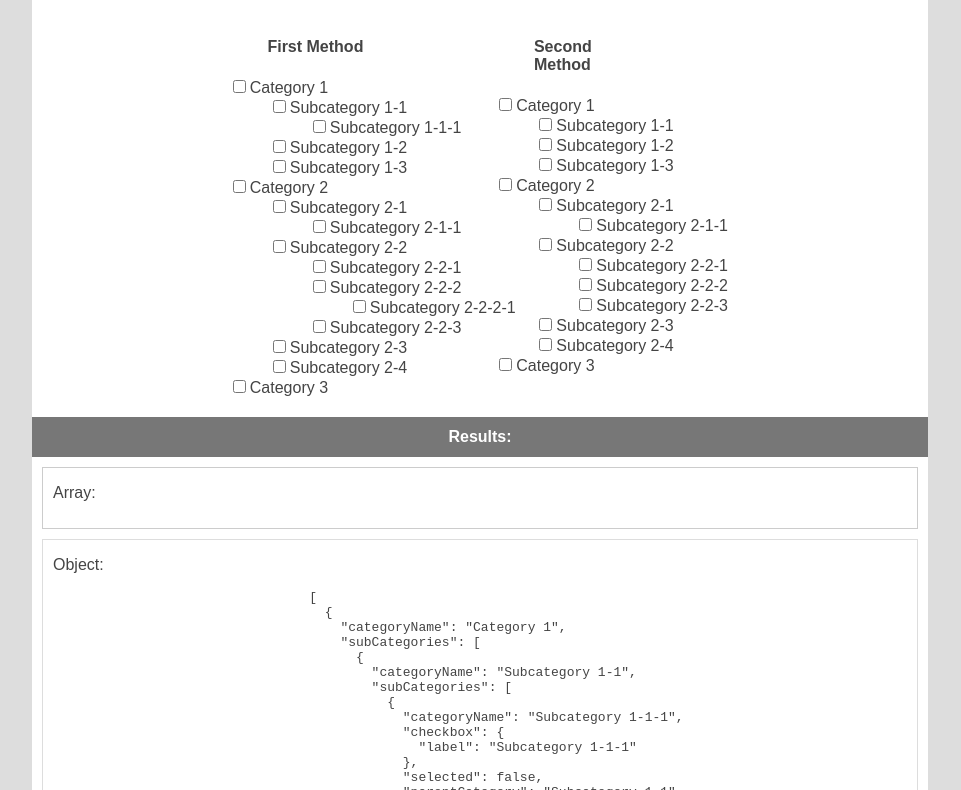
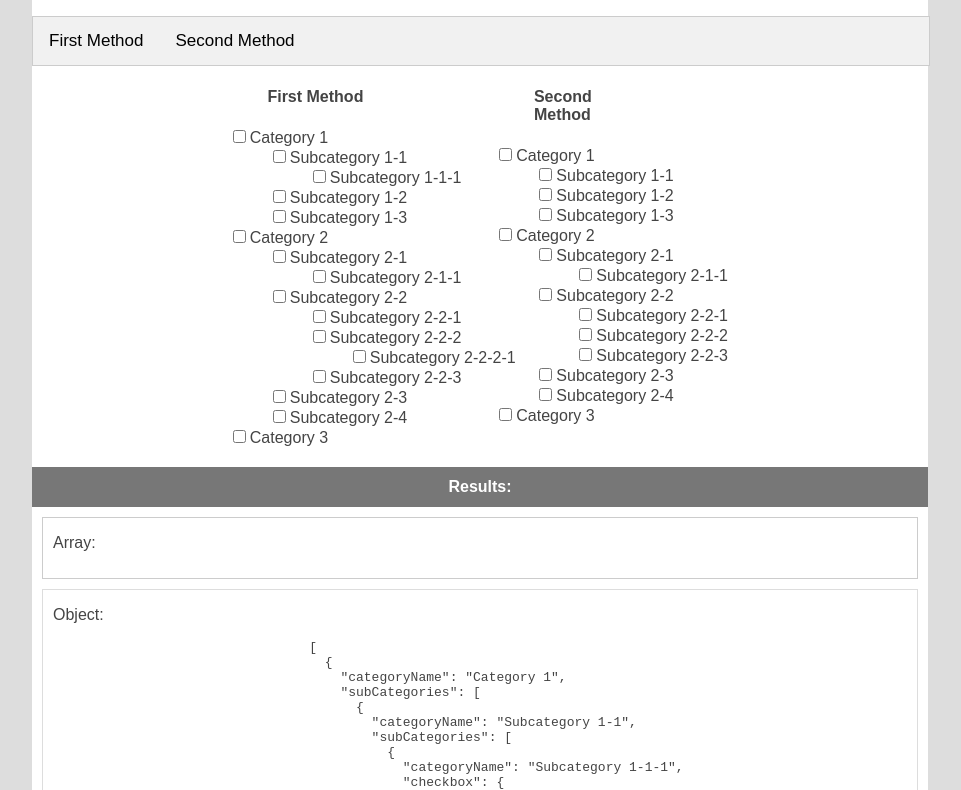
Before and after one commit to xXSentryBotXx/checkbox-tree, a website: page index.html in a window 1280 px wide. Shown: the part 62-852 px from the top of the page, without its empty margins (160-1121 px from the left). Drawn offline with Linux system fonts and the light colour scheme.

Commit message:
Added some html for tabs menu and some style for this tabs.

```diff
--- a/css/style.css
+++ b/css/style.css
@@ -32,6 +32,44 @@ ul {
 	left: 30%;
 	margin: auto;
 	list-style-type: none;
+}
+
+ul.tab {
+    list-style-type: none;
+    margin: 0;
+    padding: 0;
+    overflow: hidden;
+    border: 1px solid #ccc;
+    background-color: #f1f1f1;
+}
+
+ul.tab li {
+	float: left;
+}
+
+ul.tab li a {
+    display: inline-block;
+    color: black;
+    text-align: center;
+    padding: 14px 16px;
+    text-decoration: none;
+    transition: 0.3s;
+    font-size: 17px;
+}
+
+ul.tab li a:hover {
+	background-color: #ddd;
+}
+
+ul.tab li a:focus, .active {
+	background-color: #ccc;
+}
+
+.tabcontent {
+    display: none;
+    padding: 6px 12px;
+    border: 1px solid #ccc;
+    border-top: none;
 }
 
 .tree-header {
--- a/index.html
+++ b/index.html
@@ -11,6 +11,12 @@
 			<h1>Checkbox Tree</h1>
 		</div>
 		<div class="body">
+			<div>
+				<ul class="tab">
+					<li><a href="">First Method</a></li>
+					<li><a href="">Second Method</a></li>
+				</ul>
+			</div>
 			<div class="trees">
 				<div id="first-tree" class="tree-plugin">
 					<div class="tree-header">
```
